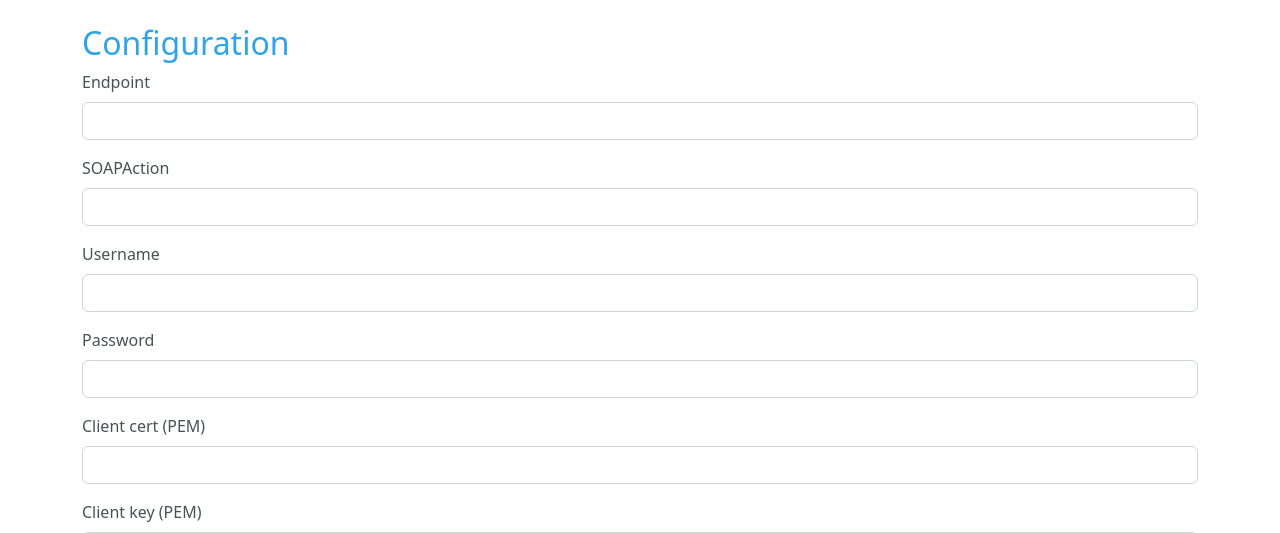
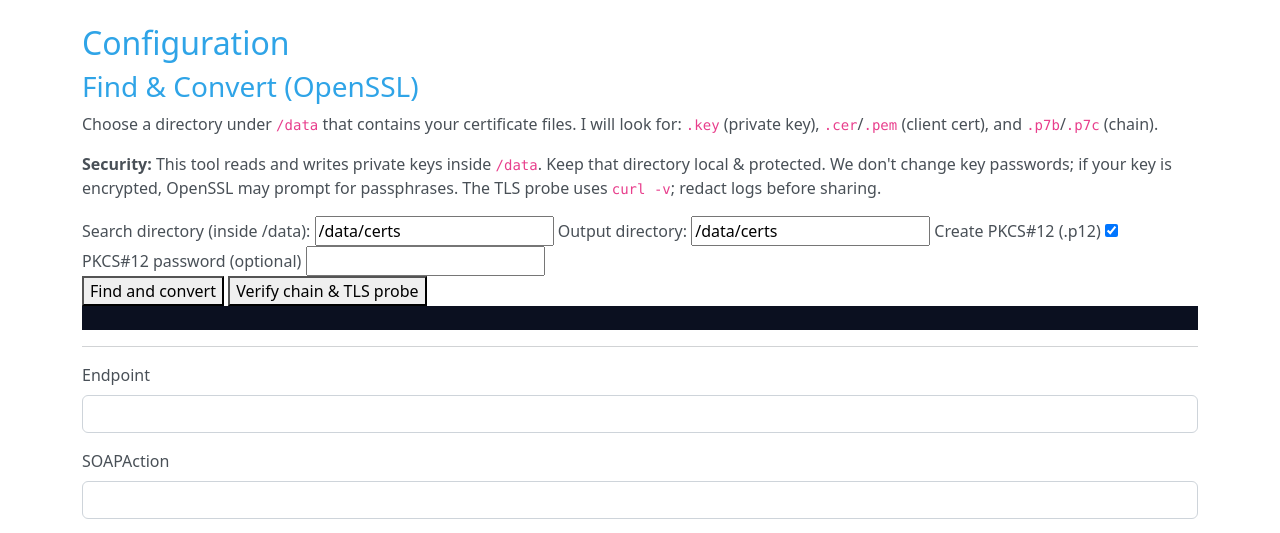
Before and after one commit to rg4444/e_invoice_Latvia, a FastAPI app: page / in a window 1280 px wide. Shown: the part 58-591 px from the top of the page. Run offline with FastAPI, Linux system fonts and the light colour scheme; parts of the project's set-up code (start-up, migrations or seed data) failed here and were passed over; some libraries are stand-ins or nearby versions.

Commit message:
Add OpenSSL certificate finder and verification tools

```diff
--- a/app/main.py
+++ b/app/main.py
@@ -6,6 +6,15 @@ from jinja2 import Environment, FileSystemLoader, select_autoescape
 from dotenv import load_dotenv
 
 from storage import load_config, save_config
+from tools import (
+    scan_for_materials,
+    convert_cer_to_pem,
+    extract_chain_from_p7b,
+    concat_cert_chain,
+    make_p12,
+    verify_chain,
+    tls_probe,
+)
 from validation import validate_xsd
 from soap_client import send_invoice
 
@@ -70,6 +79,118 @@ def save_config_route(
     save_config(cfg)
     return JSONResponse({"status": "ok"})
 
+@app.post("/tools/find-convert")
+async def find_convert(
+    dir: str = Form("/data/certs"),
+    out: str = Form("/data/certs"),
+    mkp12: bool = Form(False),
+    p12pass: str = Form(""),
+):
+    os.makedirs(out, exist_ok=True)
+    found = scan_for_materials(dir)
+
+    key = next((p for p in found["keys"] if p.lower().endswith(".key")), "")
+    cer = next((p for p in found["certs"] if p.lower().endswith((".cer", ".crt"))), "")
+    pem = next((p for p in found["certs"] if p.lower().endswith(".pem")), "")
+    p7b = next((p for p in found["p7b"]), "")
+
+    outputs = {}
+    client_pem = os.path.join(out, "client.pem")
+    chain_pem = os.path.join(out, "chain.pem")
+    client_full = os.path.join(out, "client_full.pem")
+    client_p12 = os.path.join(out, "client.p12")
+
+    steps = []
+
+    if cer:
+        steps.append({"step": "cer->pem", "in": cer})
+        r = convert_cer_to_pem(cer, client_pem)
+        outputs["cer_to_pem"] = r
+    elif pem:
+        open(client_pem, "w", encoding="utf-8").write(
+            open(pem, "r", encoding="utf-8").read()
+        )
+        outputs["pem_copy"] = {"ok": True, "out": client_pem}
+    else:
+        return JSONResponse({
+            "ok": False,
+            "error": "No client certificate (.cer/.crt/.pem) found",
+            "found": found,
+        })
+
+    if p7b:
+        steps.append({"step": "p7b->chain.pem", "in": p7b})
+        r = extract_chain_from_p7b(p7b, chain_pem)
+        outputs["p7b_to_chain"] = r
+
+    steps.append({"step": "concat", "in": [client_pem, chain_pem]})
+    r = concat_cert_chain(
+        client_pem, chain_pem if os.path.exists(chain_pem) else "", client_full
+    )
+    outputs["concat"] = r
+
+    if mkp12 and key and os.path.exists(client_pem):
+        steps.append({"step": "p12_export", "in": [key, client_pem, chain_pem]})
+        r = make_p12(
+            key,
+            client_pem,
+            chain_pem if os.path.exists(chain_pem) else "",
+            client_p12,
+            p12pass,
+        )
+        outputs["p12"] = r
+
+    cfg = load_config()
+    config_applied = False
+    if key and os.path.exists(client_full):
+        cfg["client_cert"] = client_full
+        cfg["client_key"] = key
+        if os.path.exists(chain_pem):
+            cfg["ca_bundle"] = chain_pem
+        save_config(cfg)
+        config_applied = True
+
+    return JSONResponse(
+        {
+            "ok": True,
+            "found": found,
+            "outputs": outputs,
+            "steps": steps,
+            "applied_paths": {
+                "client_cert": cfg.get("client_cert", ""),
+                "client_key": cfg.get("client_key", ""),
+                "ca_bundle": cfg.get("ca_bundle", ""),
+            },
+            "config_applied": config_applied,
+        }
+    )
+
+
+@app.post("/tools/verify")
+async def tools_verify():
+    cfg = load_config()
+    client_full = cfg.get("client_cert", "")
+    key = cfg.get("client_key", "")
+    ca = cfg.get("ca_bundle", "")
+    endpoint = cfg.get("endpoint", "")
+
+    res = {"chain_verify": None, "tls_probe": None}
+
+    if client_full and os.path.exists(client_full):
+        res["chain_verify"] = verify_chain(client_full, ca)
+    else:
+        res["chain_verify"] = {"ok": False, "err": "client_full.pem not set or missing"}
+
+    if endpoint and client_full and key:
+        try:
+            res["tls_probe"] = tls_probe(endpoint, client_full, key, ca)
+        except Exception as e:
+            res["tls_probe"] = {"ok": False, "err": str(e)}
+    else:
+        res["tls_probe"] = {"ok": False, "err": "endpoint or cert/key missing in config"}
+
+    return JSONResponse(res)
+
 @app.get("/invoice", response_class=HTMLResponse)
 def invoice_page():
     return render("invoice.html", xml=INVOICE_XML)
--- /dev/null
+++ b/app/tools.py
@@ -0,0 +1,88 @@
+import os, re, subprocess, shlex, glob, shutil
+from typing import Dict, List, Tuple
+
+OPENSSL = "openssl"
+
+
+def _run(cmd: str) -> Tuple[int, str, str]:
+    p = subprocess.Popen(shlex.split(cmd), stdout=subprocess.PIPE, stderr=subprocess.PIPE, text=True)
+    out, err = p.communicate()
+    return p.returncode, out.strip(), err.strip()
+
+
+def scan_for_materials(search_dir: str) -> Dict[str, List[str]]:
+    patterns = {
+        "keys": ["*.key", "*.pem"],
+        "certs": ["*.cer", "*.crt", "*.pem"],
+        "p7b": ["*.p7b", "*.p7c"],
+    }
+    found = {k: [] for k in patterns}
+    for k, pats in patterns.items():
+        for pat in pats:
+            found[k].extend(glob.glob(os.path.join(search_dir, pat)))
+    for k in found:
+        found[k] = sorted(list(dict.fromkeys(found[k])))
+    return found
+
+
+def convert_cer_to_pem(cer_path: str, out_pem: str) -> Dict:
+    try:
+        with open(cer_path, "r", encoding="utf-8", errors="ignore") as f:
+            txt = f.read()
+            if "BEGIN CERTIFICATE" in txt:
+                open(out_pem, "w", encoding="utf-8").write(txt)
+                return {"ok": True, "note": "input already PEM", "out": out_pem}
+    except Exception:
+        pass
+    code, out, err = _run(f"{OPENSSL} x509 -inform DER -in {shlex.quote(cer_path)} -out {shlex.quote(out_pem)}")
+    return {"ok": code == 0, "out": out_pem, "err": err}
+
+
+def extract_chain_from_p7b(p7b_path: str, out_pem: str) -> Dict:
+    code, out, err = _run(f"{OPENSSL} pkcs7 -print_certs -in {shlex.quote(p7b_path)} -out {shlex.quote(out_pem)}")
+    return {"ok": code == 0, "out": out_pem, "err": err}
+
+
+def concat_cert_chain(cert_pem: str, chain_pem: str, out_full: str) -> Dict:
+    try:
+        with open(out_full, "w", encoding="utf-8") as f_out:
+            f_out.write(open(cert_pem, "r", encoding="utf-8").read())
+            if os.path.exists(chain_pem):
+                f_out.write("\n")
+                f_out.write(open(chain_pem, "r", encoding="utf-8").read())
+        return {"ok": True, "out": out_full}
+    except Exception as e:
+        return {"ok": False, "err": str(e)}
+
+
+def make_p12(key_path: str, cert_pem: str, chain_pem: str, out_p12: str, password: str = "") -> Dict:
+    cmd = f"{OPENSSL} pkcs12 -export -inkey {shlex.quote(key_path)} -in {shlex.quote(cert_pem)} -out {shlex.quote(out_p12)}"
+    if chain_pem and os.path.exists(chain_pem):
+        cmd += f" -certfile {shlex.quote(chain_pem)}"
+    if password:
+        cmd += f" -passout pass:{shlex.quote(password)}"
+    else:
+        cmd += " -passout pass:"
+    code, out, err = _run(cmd)
+    return {"ok": code == 0, "out": out_p12, "err": err}
+
+
+def verify_chain(cert_full_pem: str, ca_bundle: str = "") -> Dict:
+    if ca_bundle and os.path.exists(ca_bundle):
+        cmd = f"{OPENSSL} verify -CAfile {shlex.quote(ca_bundle)} {shlex.quote(cert_full_pem)}"
+    else:
+        cmd = f"{OPENSSL} verify {shlex.quote(cert_full_pem)}"
+    code, out, err = _run(cmd)
+    return {"ok": code == 0, "out": out, "err": err}
+
+
+def tls_probe(url: str, cert_full_pem: str, key_path: str, ca_bundle: str = "") -> Dict:
+    curl = "curl"
+    if not shutil.which(curl):
+        return {"ok": False, "err": "curl not present in container"}
+    cmd = f'{curl} -v --cert {shlex.quote(cert_full_pem)} --key {shlex.quote(key_path)} '
+    if ca_bundle and os.path.exists(ca_bundle):
+        cmd += f'--cacert {shlex.quote(ca_bundle)} '
+    cmd += shlex.quote(url)
+    code, out, err = _run(cmd)
+    return {"ok": code == 0, "http": out, "tls_log": err}
```
Also changed, not shown: app/templates/config.html (+42 -0 lines), README.md, 1 other file.
